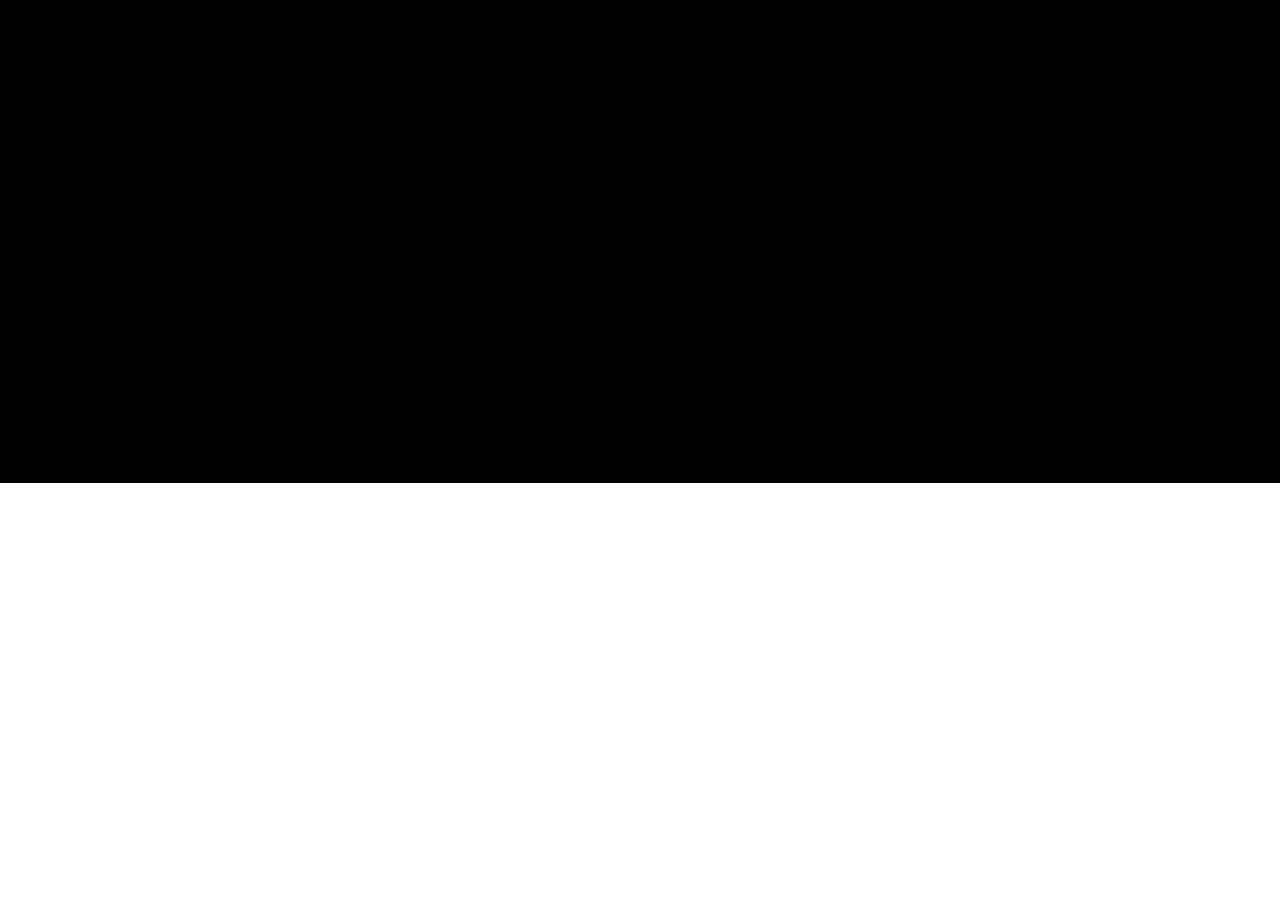
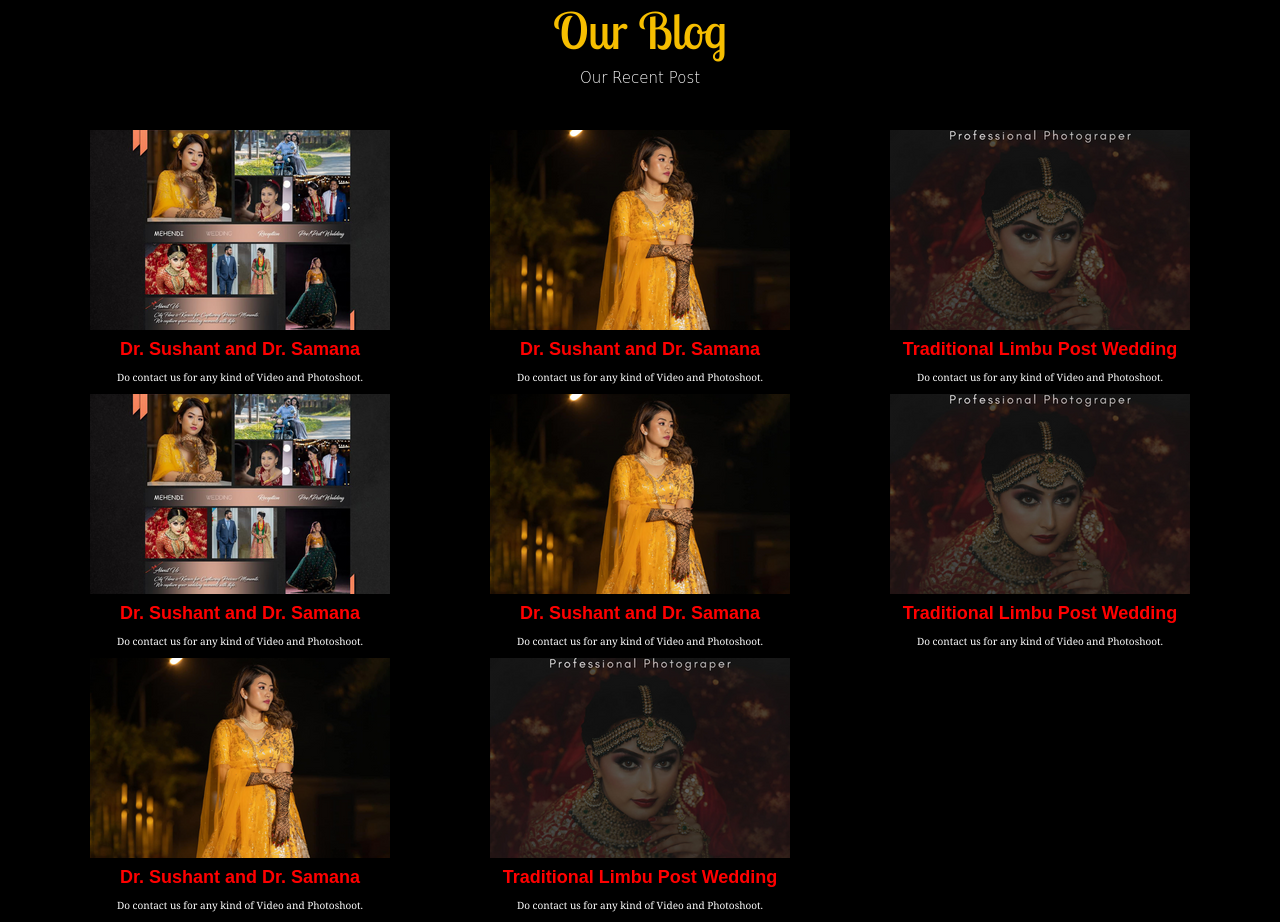
Before and after one commit to Paras03DP/cityfilming, a plain HTML site: page index.html in a window 1280 px wide. Shown: the part 1875-2797 px from the top of the page. Before the commit the page ends 2358 px from the top, so only its background shows below. Drawn offline with nearby package versions, Linux system fonts and the light colour scheme; a web font is replaced by a local one.

Commit message:
our blogs

```diff
--- a/css/style.css
+++ b/css/style.css
@@ -114,6 +114,7 @@ body {
     text-align: center;
     background-color: black;
     margin-top: -20px;
+    /* height: 850px; */
 }
 #features h1{
     color: red;
@@ -130,7 +131,7 @@ body {
 #features .fea-box{
     background: #F6BE00;
     text-align: start;
-    margin: 10px;
+    margin: 20px;
     height: 200px;
     border-radius: 15px;
     transition: 1s;
@@ -169,8 +170,44 @@ body {
     border-radius: 15px;
 }
 /* --------------------our portfolio ------------------------- */
-.porfolio{
+.portfolio h1{
+    text-align: center;
+    color: #F6BE00;
+    /* font-family: Brush Script MT, Brush Script Std, cursive; */
+    font-family: 'Lobster Two', sans-serif;
+    font-size: 50px;
+    margin-top: -20px;
+}
+.portfolio p{
+    font-size: 1.5rem;
+    text-align: center;
+    font-family: Brush Script MT, Brush Script Std, cursive;
+    font-weight: 300;
+    color: white;
+}
+.portfolio{
+    width: 100%;
     background-color: black;
-    width: 100%;
-    height: 500px;
+    text-align: center;
+    margin-top: -20px;
 }
+.portfolio .content{
+    display: grid;
+    grid-template-columns: repeat(auto-fit, minmax(320px, 1fr));
+    margin-top: 50px;
+    margin: 40px;
+}
+.content .card h4{
+    font-family: Arial, Helvetica, sans-serif;
+    color: red;
+    font-weight: bold;
+    transition: 0.2s;
+}
+.card:hover{
+    transform: scale(1.2);
+}
+.content .card p{
+    font-family: Cambria, Cochin, Georgia, Times, 'Times New Roman', serif;
+    color: white;
+    font-size: 1rem;
+}
--- a/index.html
+++ b/index.html
@@ -101,7 +101,54 @@
         </div>
     </div>
 </section>
+</div>
+<!-- <div class="gap" style="background-color: black;" width="100%" height="100px"></div> -->
 <!-------------------------------- our youtube channel works(portfolio) --------------------->
-<div class="porfolio">
-
+<div class="portfolio">
+        <h1>Our Blog</h1>
+        <p>Our Recent Post</p>
+        <div class="content">
+            <div class="card">
+                <img src="image/blog1.png" alt="blog">
+                <h4>Dr. Sushant and Dr. Samana</h4>
+                <p>Do contact us for any kind of Video and Photoshoot.</p>
+            </div>
+            <div class="card">
+                <img src="image/blog2.png" alt="blog">
+                <h4>Dr. Sushant and Dr. Samana</h4>
+                <p>Do contact us for any kind of Video and Photoshoot.</p>
+            </div>
+            <div class="card">
+                <img src="image/blog3.png" alt="blog">
+                <h4>Traditional Limbu Post Wedding</h4>
+                <p>Do contact us for any kind of Video and Photoshoot.</p>
+            </div>
+            <div class="card">
+                <img src="image/blog1.png" alt="blog">
+                <br>
+                <h4>Dr. Sushant and Dr. Samana</h4>
+                <p>Do contact us for any kind of Video and Photoshoot.</p>
+            </div>
+            <div class="card">
+                <img src="image/blog2.png" alt="blog">
+                <h4>Dr. Sushant and Dr. Samana</h4>
+                <p>Do contact us for any kind of Video and Photoshoot.</p>
+            </div>
+            <div class="card">
+                <img src="image/blog3.png" alt="blog">
+                <h4>Traditional Limbu Post Wedding</h4>
+                <p>Do contact us for any kind of Video and Photoshoot.</p>
+            </div>
+            <div class="card">
+                <img src="image/blog2.png" alt="blog">
+                <h4>Dr. Sushant and Dr. Samana</h4>
+                <p>Do contact us for any kind of Video and Photoshoot.</p>
+            </div>
+            <div class="card">
+                <img src="image/blog3.png" alt="blog">
+                <h4>Traditional Limbu Post Wedding</h4>
+                <p>Do contact us for any kind of Video and Photoshoot.</p>
+            </div>
+        </div>
+    </div>
 </div>
```
Also changed, not shown: image/blog1.png (added), image/blog2.png (added), image/blog3.png (added), 2 other files.
